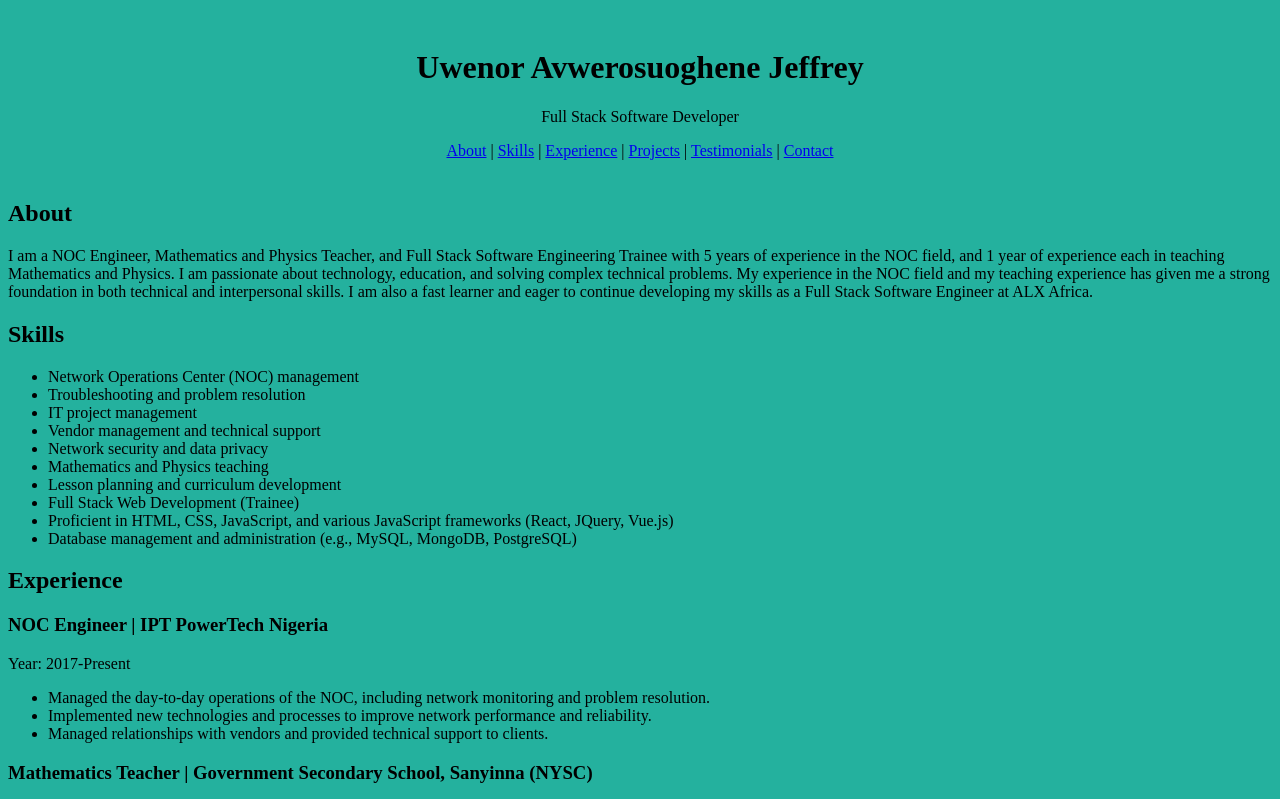
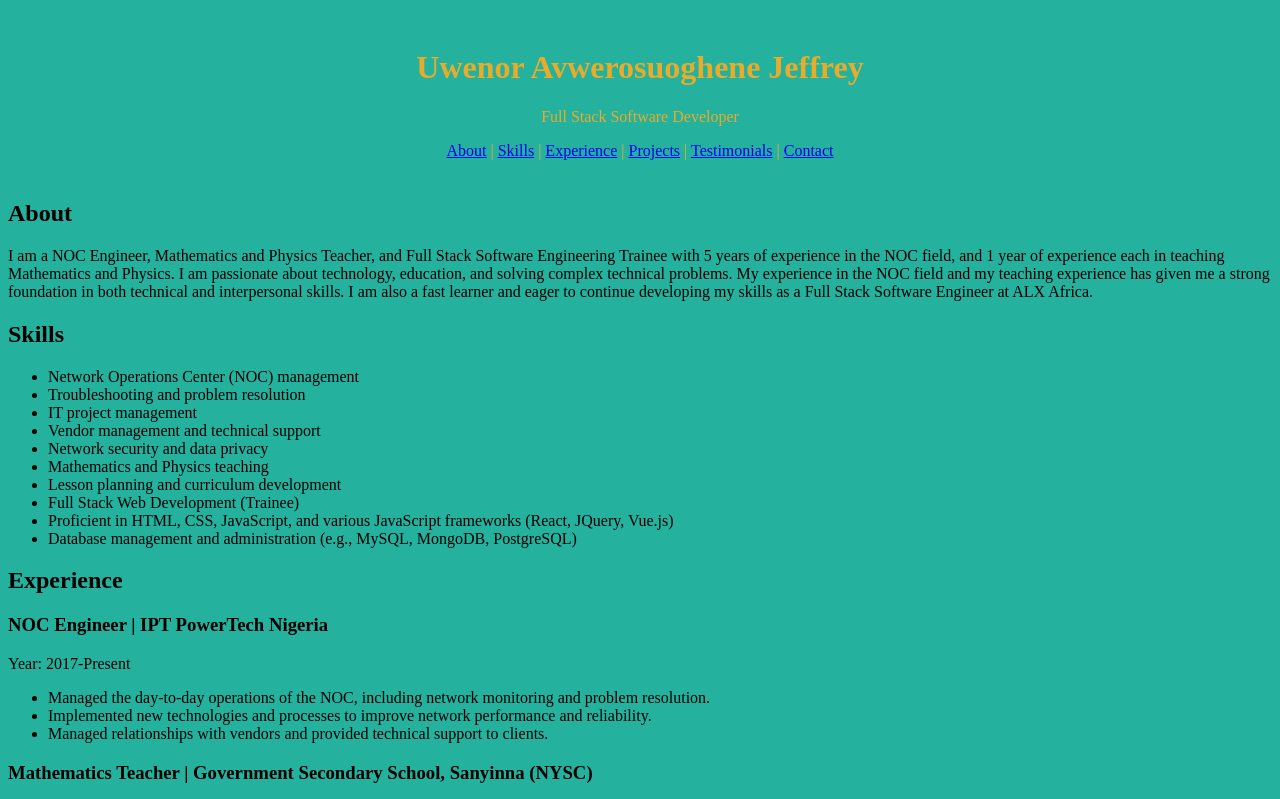
Before and after one commit to uwenorjeff/uwenorjeff.github.io, a plain HTML site: page index.html in a window 1280 px wide. Shown: the top 799 px of the page. Drawn offline with Linux system fonts and the light colour scheme.

Commit message:
Update portfolio.css

```diff
--- a/portfolio.css
+++ b/portfolio.css
@@ -2,7 +2,7 @@
 .header {
     text-align: center;
     padding: 20px 0;
-    text-color: rgb(231, 172, 43);
+    color: rgb(231, 172, 43);
   }
 
 body {
```
